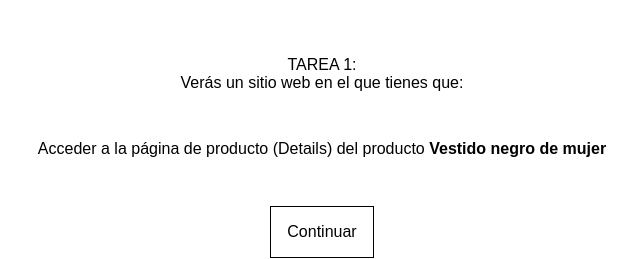
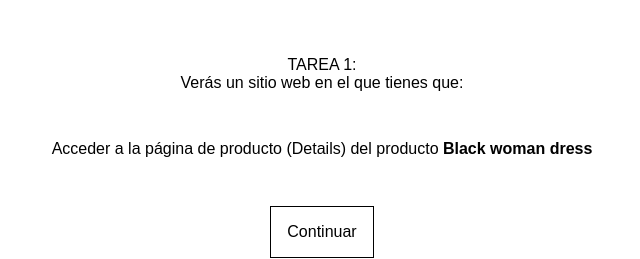
Before and after one commit to sofigbarbes/EShopper-prototipo-2024, a plain HTML site: page enunciado1.html in a window 1280 px wide. Shown: the full height of the page, 318-958 px from the left. Drawn offline with Linux system fonts and the light colour scheme.

Commit message:
Titulo producto

```diff
--- a/enunciado1.html
+++ b/enunciado1.html
@@ -18,7 +18,7 @@
             TAREA 1:<br>Verás un sitio web en el que tienes que:
         </div>
         <div class="enunciado_tarea">
-            Acceder a la página de producto (Details) del producto <b>Vestido negro de mujer</b>
+            Acceder a la página de producto (Details) del producto <b>Black woman dress</b>
         </div>
         <button class="bt_continuar" onclick="t1_to_page_light()">
             Continuar
```
Also changed, not shown: enunciado1_dark.html (+1 -1 lines), index_t1.html (+1 -1 lines).
